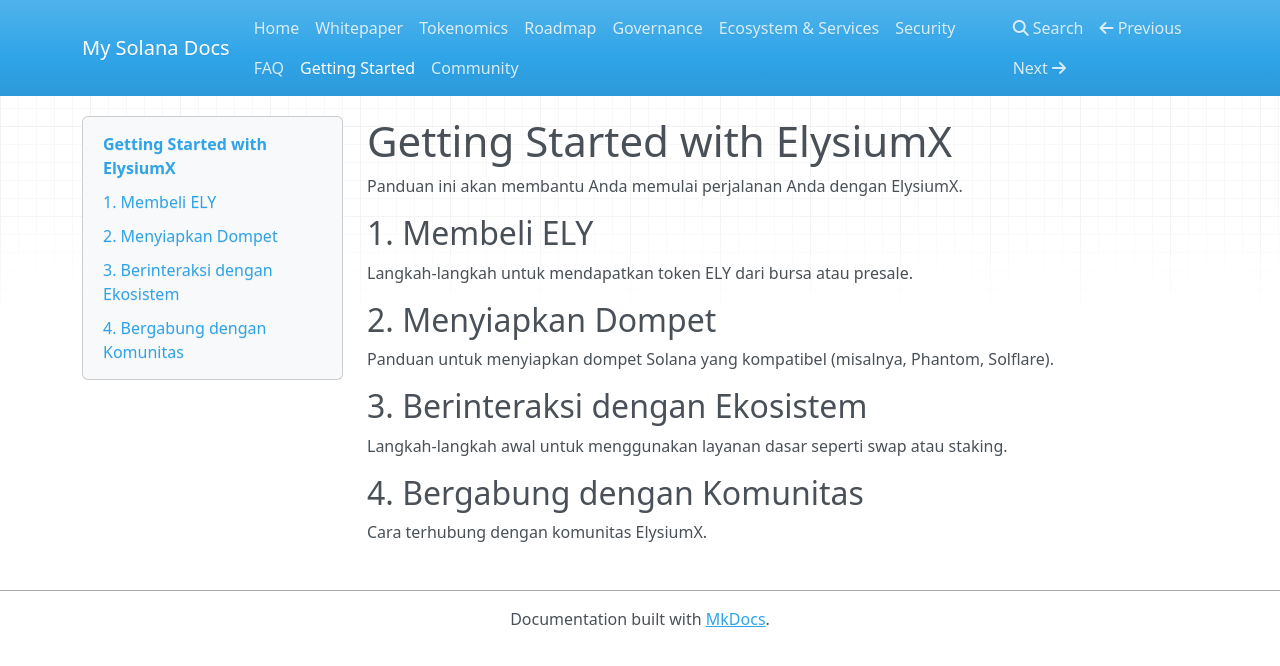
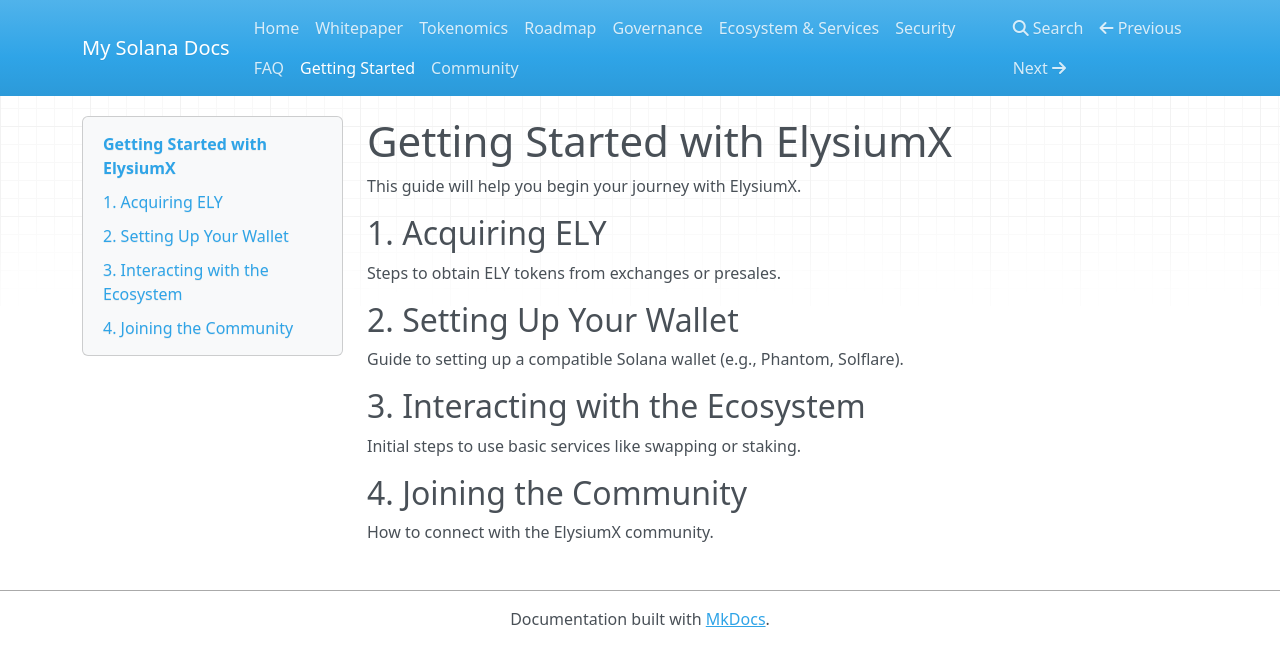
Before and after one commit to elysiumx-io/elysiumx-docs, an MkDocs documentation site: the page built from docs/getting-started.md, in a window 1280 px wide. Shown: the top 666 px of the page. Built offline with MkDocs 1.6.1, drawn with Linux system fonts in a browser that asks for light colours; nearby versions of some CDN libraries.

Commit message:
Translate getting-started.md to English

```diff
--- a/docs/getting-started.md
+++ b/docs/getting-started.md
@@ -1,15 +1,15 @@
 # Getting Started with ElysiumX
 
-Panduan ini akan membantu Anda memulai perjalanan Anda dengan ElysiumX.
+This guide will help you begin your journey with ElysiumX.
 
-## 1. Membeli ELY
-Langkah-langkah untuk mendapatkan token ELY dari bursa atau presale.
+## 1. Acquiring ELY
+Steps to obtain ELY tokens from exchanges or presales.
 
-## 2. Menyiapkan Dompet
-Panduan untuk menyiapkan dompet Solana yang kompatibel (misalnya, Phantom, Solflare).
+## 2. Setting Up Your Wallet
+Guide to setting up a compatible Solana wallet (e.g., Phantom, Solflare).
 
-## 3. Berinteraksi dengan Ekosistem
-Langkah-langkah awal untuk menggunakan layanan dasar seperti swap atau staking.
+## 3. Interacting with the Ecosystem
+Initial steps to use basic services like swapping or staking.
 
-## 4. Bergabung dengan Komunitas
-Cara terhubung dengan komunitas ElysiumX.
+## 4. Joining the Community
+How to connect with the ElysiumX community.
```
